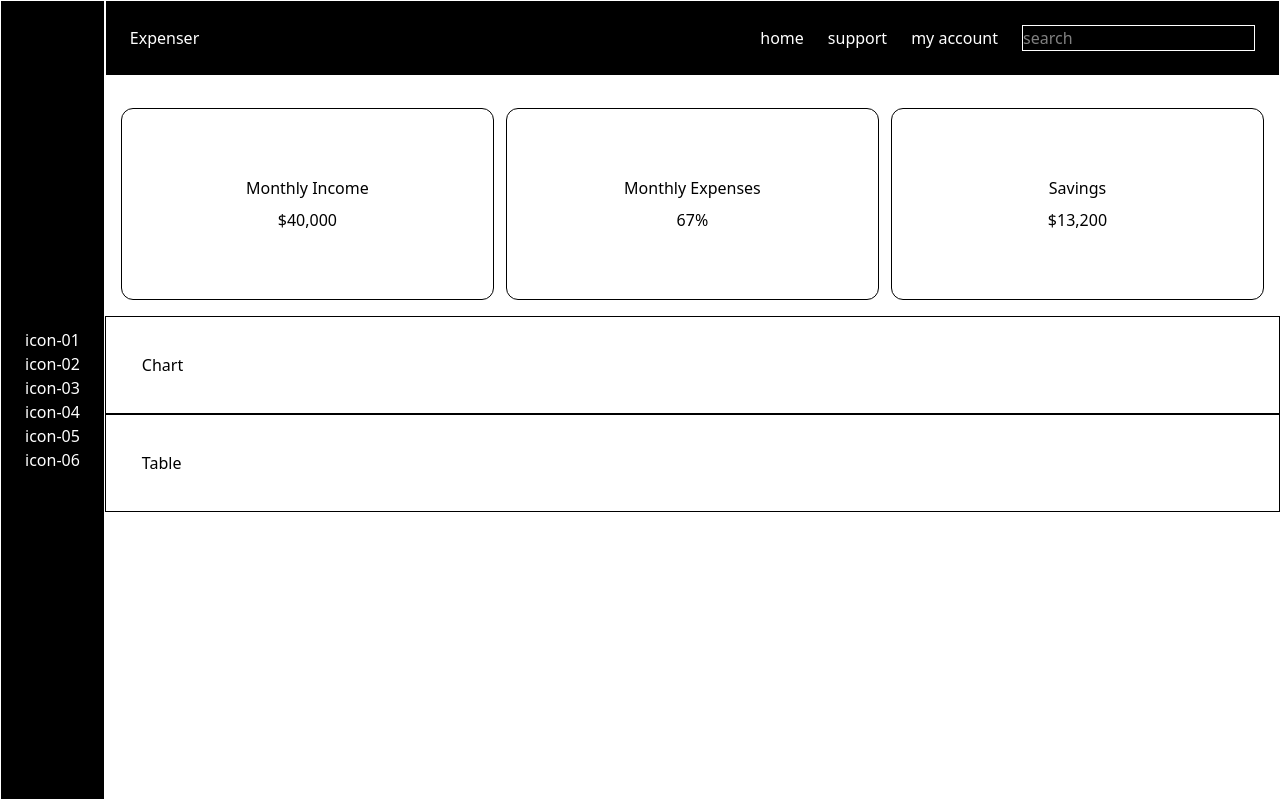
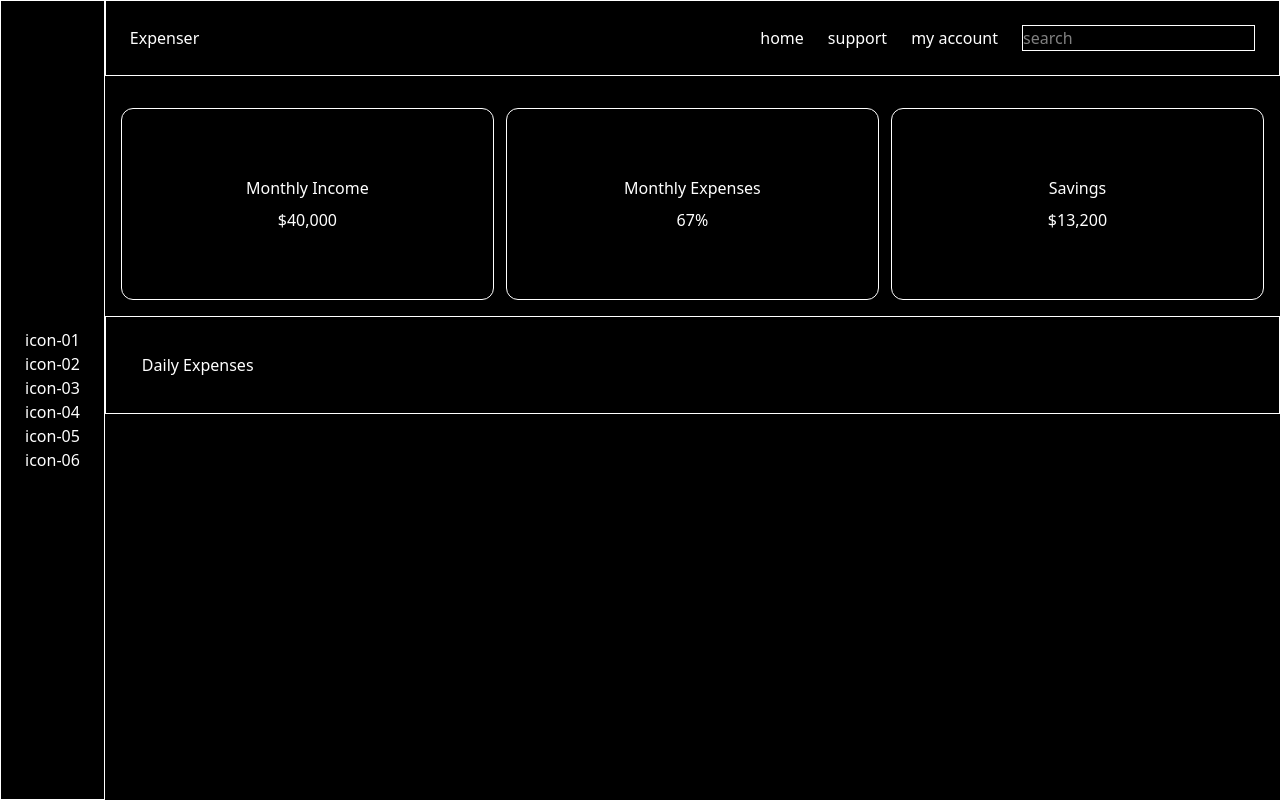
Before and after one commit to refreshedmayank/Dashboard, a Next.js app in the folder my-dashboard/: page / in a window 1280 px wide. Built offline with nearby package versions, Linux system fonts and the light colour scheme.

Commit message:
deleted table and turned dashboard theme to dark

```diff
--- a/my-dashboard/src/app/page.tsx
+++ b/my-dashboard/src/app/page.tsx
@@ -1,6 +1,6 @@
 import Link from "next/link";
 function Home(){
-  return(<div className="outer wall flex h-screen">
+  return(<div  className="outer wall flex h-screen">
 
 <div className="bg-black text-white border flex flex-col items-center justify-center p-6">
   <span>icon-01</span>
@@ -10,7 +10,7 @@ function Home(){
   <span>icon-05</span>
   <span>icon-06</span>
 </div>
-<div className=" dashboard flex-1 ">
+<div className="bg-black text-white dashboard flex-1 ">
   <div className="Header bg-black text-white flex justify-between items-center border mb-4 p-6">
     <span>Expenser</span>
     <div className="navitems flex gap-6 items-center">
@@ -21,21 +21,20 @@ function Home(){
     </div>
   </div>
   <div className="Cards-grid grid grid-cols-3 gap-3 p-4">
-  <div className="Card border p-6 rounded flex flex-col justify-center items-center gap-2 h-48 rounded-xl">
+  <div className="Card border p-6 rounded flex flex-col justify-center items-center gap-2 h-48 rounded-xl bg-black text-white">
     <span>Monthly Income</span>
     <span>$40,000</span>
   </div>
-  <div className="Card-2 border p-6 rounded flex flex-col gap-2 justify-center items-center rounded-xl ">
+  <div className="Card-2 border p-6 rounded flex flex-col gap-2 justify-center items-center rounded-xl bg-black text-white">
     <span>Monthly Expenses</span>
     <span>67%</span>
   </div>
-  <div className="Card-3 border p-6 rounded flex flex-col gap-2 justify-center items-center rounded-xl">
+  <div className="Card-3 border p-6 rounded flex flex-col gap-2 justify-center items-center rounded-xl bg-black text-white">
     <span>Savings</span>
     <span>$13,200</span>
   </div>
   </div>
-  <div className="border p-9">Chart</div>
-  <div className="border p-9  ">Table</div>
+  <div className="border p-9">Daily Expenses</div>
 </div>
 
 
```
